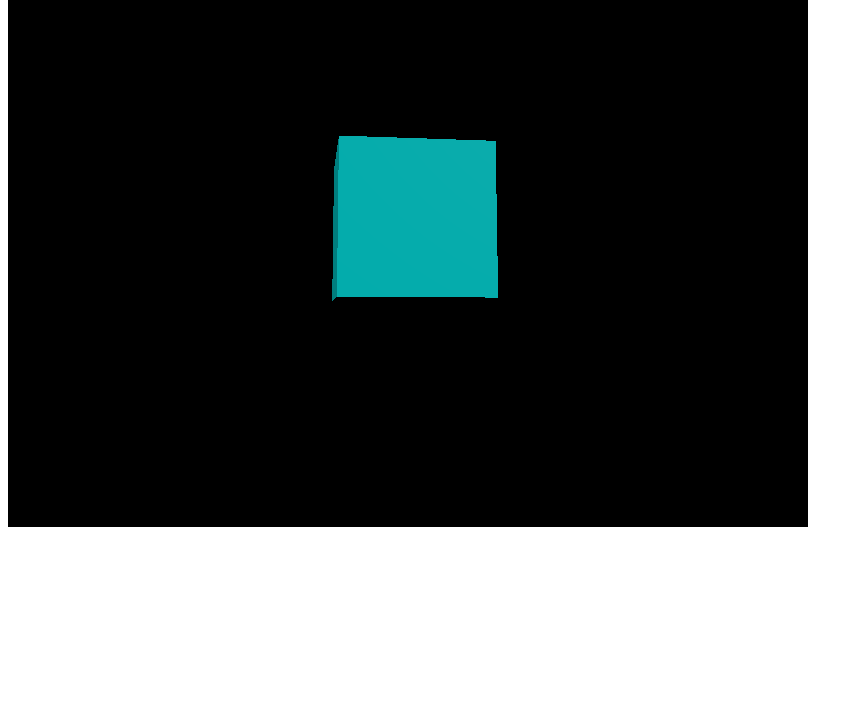
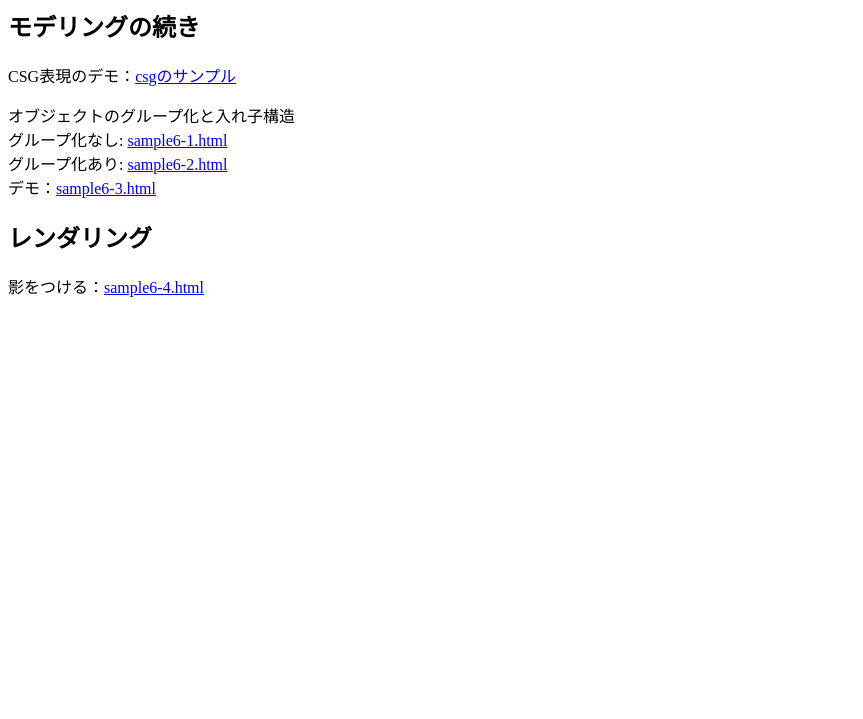
Before and after one commit to ponnopanda/graphic, a plain HTML site: page index.html in a window 1280 px wide. Shown: the part 81-800 px from the top of the page, without its empty margins (0-863 px from the left). Drawn offline with nearby package versions, Linux system fonts and the light colour scheme.

Commit message:
Add files via upload

```diff
--- a/index.html
+++ b/index.html
@@ -1,64 +1,24 @@
 <!DOCTYPE html>
 <html lang="ja">
 <head>
-  <meta charset="UTF-8">
-  <title>sample1</title>
-
-  <!-- three.jsを読み込む(ローカル) -->
-  <!-- <script src="./three.js"></script> -->
-  <!-- three.jsを読み込む(CDN) -->
-  <script src="https://cdnjs.cloudflare.com/ajax/libs/three.js/99/three.min.js"></script>
-
+    <meta charset="UTF-8">
+    <title>WebGL(2)</title>
 </head>
 <body>
- <script>
-  var init = function() {
-
-    var width = 800,
-        height = 600;
-
-    // レンダラーを作成
-    var renderer = new THREE.WebGLRenderer();
-    renderer.setSize(width, height);
-    document.body.appendChild(renderer.domElement);
-
-    // シーンを作成
-    var scene = new THREE.Scene();
-
-    // カメラを作成
-    var camera = new THREE.PerspectiveCamera(45, width / height, 1, 1000);
-
-    // 箱を作成
-    var geometry = new THREE.BoxGeometry(1, 1, 1);
-    var material = new THREE.MeshPhongMaterial({ color: 0x00ffff});
-    var box = new THREE.Mesh(geometry, material);
-    box.position.z = -5;
-    scene.add(box);
-
-    // 平行光源1
-    var directionalLight1 = new THREE.DirectionalLight(0xffffff);
-    directionalLight1.position.set(1, 1, 1);
-    // シーンに追加
-    scene.add(directionalLight1);
-    // 平行光源2
-        var directionalLight2 = new THREE.DirectionalLight(0xffffff);
-    directionalLight2.position.set(-1, 1, 1);
-    // シーンに追加
-    scene.add(directionalLight2);
-
-    // 初回実行
-    var update = function() {
-      requestAnimationFrame(update);
-
-      // 箱を回転させる
-      box.rotation.x += 0.01;
-      box.rotation.y += 0.01;
-
-      renderer.render(scene, camera);
-    };
-    update();
-  }
-  window.addEventListener('DOMContentLoaded', init);
-</script>
+    <h1>WebGL演習（２）</h1>
+    <h2>モデリングの続き</h2>
+    <p>
+        CSG表現のデモ：<a href="csg.js-master/tests/index.html">csgのサンプル</a><br>
+    </p>
+    <p>
+        オブジェクトのグループ化と入れ子構造<br>
+        グループ化なし: <a href="sample6-1.html">sample6-1.html</a><br>
+        グループ化あり: <a href="sample6-2.html">sample6-2.html</a><br>
+        デモ：<a href="sample6-3.html">sample6-3.html</a><br>
+    </p>
+    <h2>レンダリング</h2>
+    <p>
+        影をつける：<a href="sample6-4.html">sample6-4.html</a><br>
+    </p>
 </body>
 </html>
```
